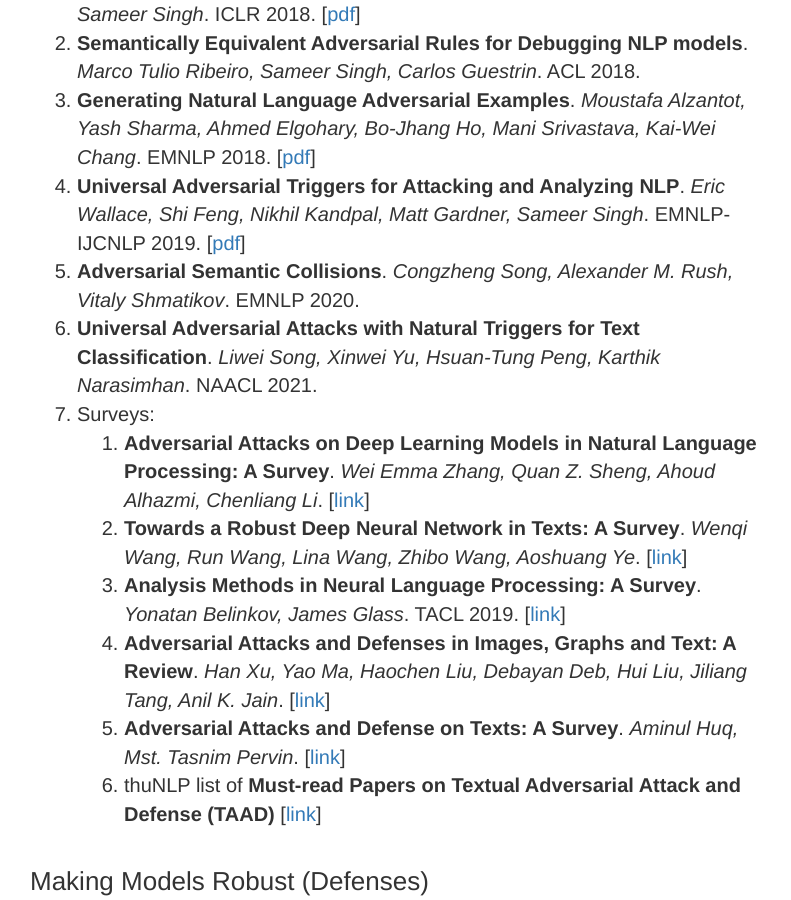
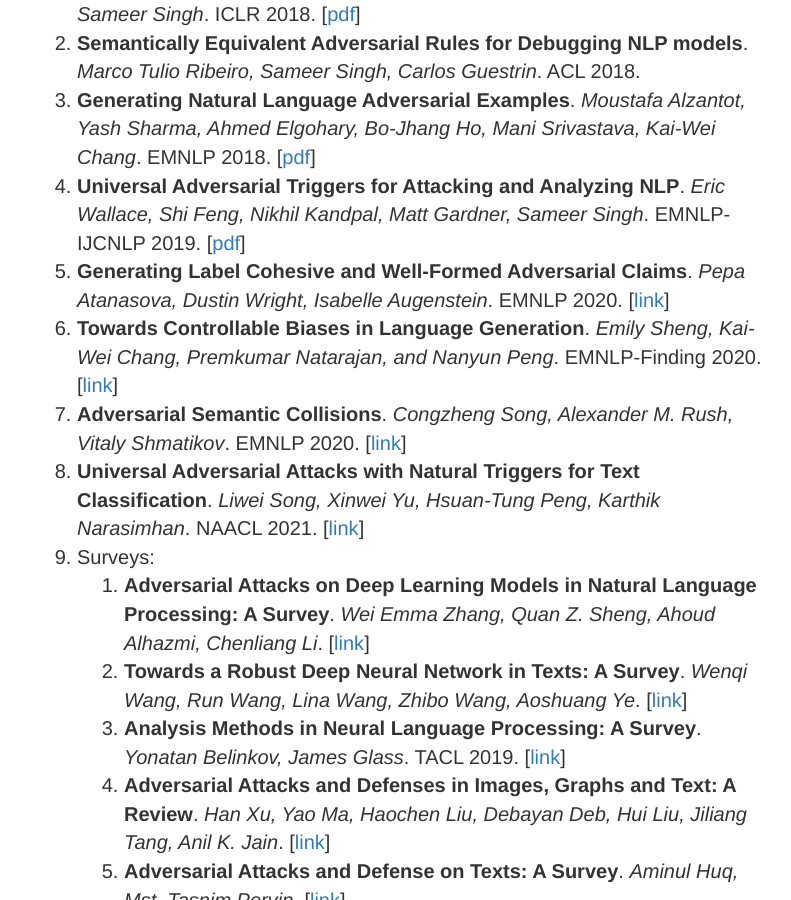
Before and after one commit to llms-robustness-2025/llms-robustness-2025.github.io, a Jekyll site: the page built from references.md, in a window 1280 px wide and 900 px high, scrolled down 1430 px. Shown: the whole window, without its empty margins (240-1031 px from the left). Built offline with Jekyll 4.4.1, drawn with Linux system fonts in a browser that asks for light colours.

Commit message:
added some links, some trigger papers

```diff
--- a/references.md
+++ b/references.md
@@ -24,8 +24,10 @@ permalink: /references
 1. **Semantically Equivalent Adversarial Rules for Debugging NLP models**. *Marco Tulio Ribeiro, Sameer Singh, Carlos Guestrin*. ACL 2018.
 1. **Generating Natural Language Adversarial Examples**. *Moustafa Alzantot, Yash Sharma, Ahmed Elgohary, Bo-Jhang Ho, Mani Srivastava, Kai-Wei Chang*. EMNLP 2018. [[pdf](https://www.aclweb.org/anthology/D18-1316)]
 1. **Universal Adversarial Triggers for Attacking and Analyzing NLP**. *Eric Wallace, Shi Feng, Nikhil Kandpal, Matt Gardner, Sameer Singh*. EMNLP-IJCNLP 2019. [[pdf](https://aclanthology.org/D19-1221.pdf)]
-1. **Adversarial Semantic Collisions**. *Congzheng Song, Alexander M. Rush, Vitaly Shmatikov*. EMNLP 2020.
-1. **Universal Adversarial Attacks with Natural Triggers for Text Classification**. *Liwei Song, Xinwei Yu, Hsuan-Tung Peng, Karthik Narasimhan*. NAACL 2021.
+1. **Generating Label Cohesive and Well-Formed Adversarial Claims**. *Pepa Atanasova, Dustin Wright, Isabelle Augenstein*. EMNLP 2020. [[link](https://aclanthology.org/2020.emnlp-main.256/)]
+1. **Towards Controllable Biases in Language Generation**. *Emily Sheng, Kai-Wei Chang, Premkumar Natarajan, and Nanyun Peng*. EMNLP-Finding 2020. [[link](https://arxiv.org/abs/2005.00268)]
+1. **Adversarial Semantic Collisions**. *Congzheng Song, Alexander M. Rush, Vitaly Shmatikov*. EMNLP 2020. [[link](https://arxiv.org/abs/2011.04743)]
+1. **Universal Adversarial Attacks with Natural Triggers for Text Classification**. *Liwei Song, Xinwei Yu, Hsuan-Tung Peng, Karthik Narasimhan*. NAACL 2021. [[link](https://arxiv.org/abs/2005.00174)]
 1. Surveys:
     1. **Adversarial Attacks on Deep Learning Models in Natural Language Processing: A Survey**. *Wei Emma Zhang, Quan Z. Sheng, Ahoud Alhazmi, Chenliang Li*. [[link](https://arxiv.org/abs/1901.06796)]
     1. **Towards a Robust Deep Neural Network in Texts: A Survey**. *Wenqi Wang, Run Wang, Lina Wang, Zhibo Wang, Aoshuang Ye*. [[link](https://arxiv.org/abs/1902.07285)]
```
